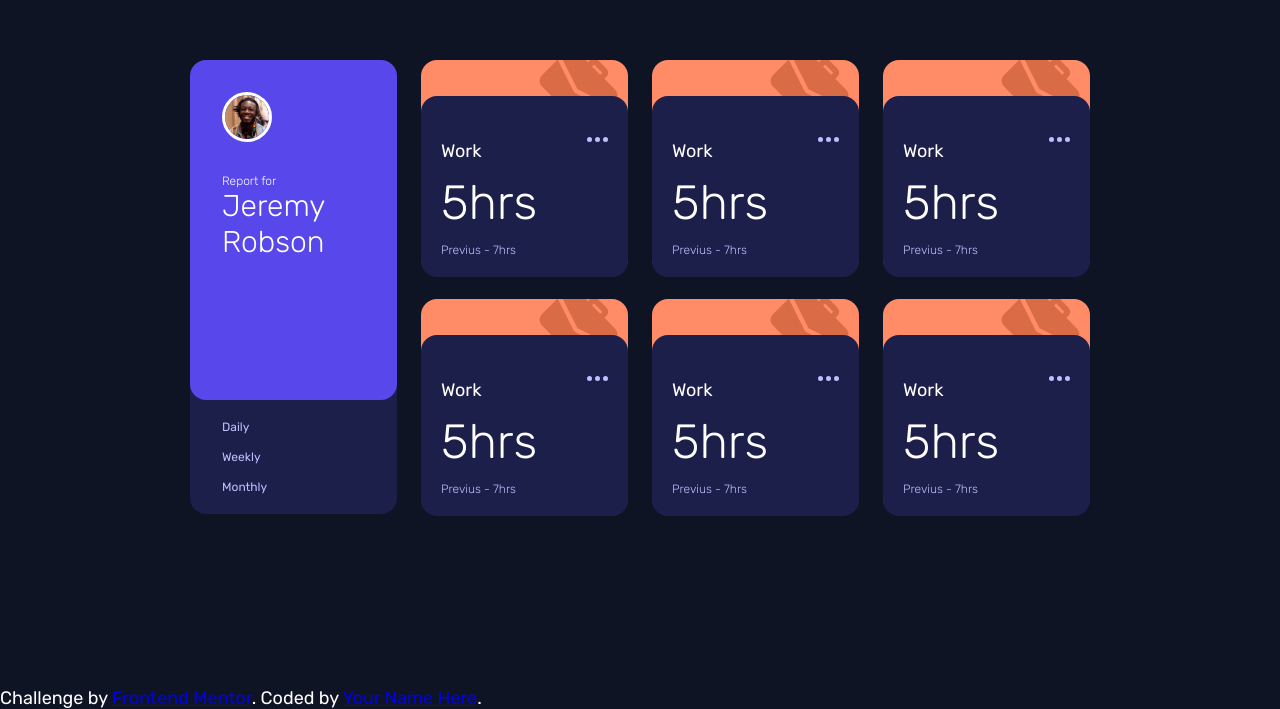
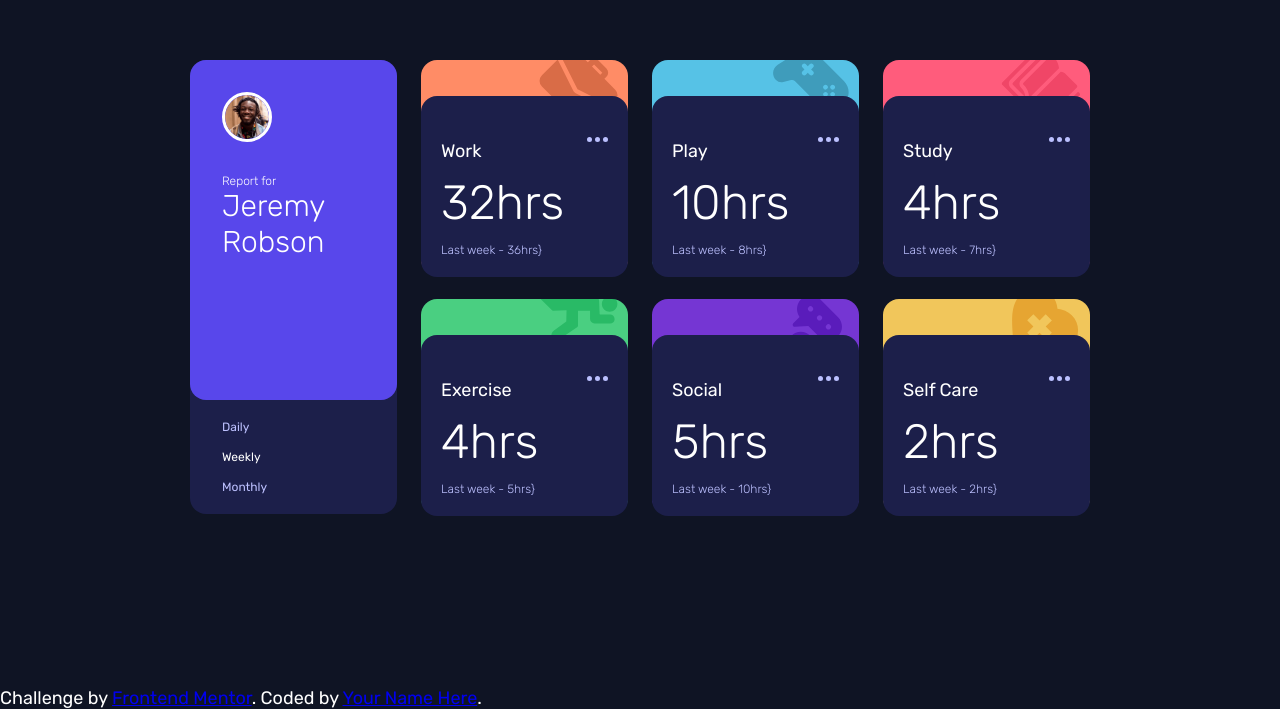
Before and after one commit to AndrewPechnikov/dashboard-activity, a plain HTML site: page index.html in a window 1280 px wide. Shown: the part 113-822 px from the top of the page. Drawn offline with Linux system fonts and the light colour scheme.

Commit message:
succes all

```diff
--- a/App.js
+++ b/App.js
@@ -0,0 +1,88 @@
+async function getDashboardData(url = '/data.json') {
+	const response = await fetch(url);
+	const data = await response.json();
+
+
+	return data;
+}
+
+class DashboardItem {
+	static PERIODS = {
+		daily: 'day',
+		weekly: 'week',
+		monthly: 'month'
+	}
+
+	constructor(data, container = '.dashboard__content', view = "weekly") {
+		this.data = data;
+		this.container = document.querySelector(container)
+		this.view = view;
+		this._createMarkup();
+	}
+
+	_createMarkup() {
+		const { title, timeframes } = this.data;
+		const id = title.toLowerCase().replace(/ /g, '-');
+		const { current, previous } = timeframes[this.view.toLowerCase()];
+		this.container.insertAdjacentHTML('beforeend', `
+			<div class= "dashboard__item  dashboard__item--${id}" >
+			<article class="tracking-card ">
+				<div class="tracking-card__header">
+					<h4 class="tracking-card__title">${title}</h4>
+					<img class="tracking-card__menu" src="images/icon-ellipsis.svg" alt="menu">
+				</div>
+				<div class="tracking-card__body">
+					<div class="tracking-card__time">
+						${current}hrs
+					</div>
+					<div class="tracking-card__prev-period">
+						Last ${DashboardItem.PERIODS[this.view]} - ${previous}hrs}
+					</div>
+				</div>
+			</article>
+			</div>
+   `);
+
+		this.time = this.container.querySelector(`.dashboard__item--${id} .tracking-card__time`)
+		this.prev = this.container.querySelector(`.dashboard__item--${id} .tracking-card__prev-period`)
+
+	}
+
+	changeView(viev) {
+
+		console.log(this.prev)
+		console.log(this.time)
+
+		this.view = viev.toLowerCase()
+		const { current, previous } = this.data.timeframes[this.view.toLowerCase()];
+
+
+		this.time.innerText = `${current}hrs`
+		this.prev.innerText = `Last ${DashboardItem.PERIODS[this.view]} - ${previous}hrs`;
+	}
+}
+
+
+document.addEventListener('DOMContentLoaded', () => {
+	getDashboardData()
+		.then(data => {
+			const activities = data.map(activity => new DashboardItem(activity));
+
+			const selectors = document.querySelectorAll('.view-selector__item');
+			selectors.forEach(selector => {
+				selector.addEventListener('click', function () {
+					selectors.forEach(sel => sel.classList.remove('view-selector__item--active'))
+					selector.classList.add('view-selector__item--active');
+
+					const currentView = selector.innerText.trim().toLowerCase();
+
+					activities.forEach(activity => activity.changeView(currentView))
+				})
+
+			})
+
+
+		})
+
+
+})
--- a/index.html
+++ b/index.html
@@ -33,82 +33,9 @@
           <div class="view-selector__item"> Daily</div>
           <div class="view-selector__item view-selector__item--active "> Weekly</div>
           <div class="view-selector__item"> Monthly</div>
-
-
         </div>
       </div>
-      <div class="dashboard__item  dashboard__item--work">
-        <article class="tracking-card ">
-          <div class="tracking-card__header">
-            <h4 class="tracking-card__title">Work</h4>
-            <img class="tracking-card__menu" src="images/icon-ellipsis.svg" alt="menu">
-          </div>
-          <div class="tracking-card__body">
-            <div class="tracking-card__time">5hrs</div>
-            <div class="tracking-card__prev-period">Previus - 7hrs</div>
-          </div>
-        </article>
-      </div>
-      <div class="dashboard__item  dashboard__item--work">
-        <article class="tracking-card ">
-          <div class="tracking-card__header">
-            <h4 class="tracking-card__title">Work</h4>
-            <img class="tracking-card__menu" src="images/icon-ellipsis.svg" alt="menu">
-          </div>
-          <div class="tracking-card__body">
-            <div class="tracking-card__time">5hrs</div>
-            <div class="tracking-card__prev-period">Previus - 7hrs</div>
-          </div>
-        </article>
-      </div>
-      <div class="dashboard__item  dashboard__item--work">
-        <article class="tracking-card ">
-          <div class="tracking-card__header">
-            <h4 class="tracking-card__title">Work</h4>
-            <img class="tracking-card__menu" src="images/icon-ellipsis.svg" alt="menu">
-          </div>
-          <div class="tracking-card__body">
-            <div class="tracking-card__time">5hrs</div>
-            <div class="tracking-card__prev-period">Previus - 7hrs</div>
-          </div>
-        </article>
-      </div>
-      <div class="dashboard__item  dashboard__item--work">
-        <article class="tracking-card ">
-          <div class="tracking-card__header">
-            <h4 class="tracking-card__title">Work</h4>
-            <img class="tracking-card__menu" src="images/icon-ellipsis.svg" alt="menu">
-          </div>
-          <div class="tracking-card__body">
-            <div class="tracking-card__time">5hrs</div>
-            <div class="tracking-card__prev-period">Previus - 7hrs</div>
-          </div>
-        </article>
-      </div>
-      <div class="dashboard__item  dashboard__item--work">
-        <article class="tracking-card ">
-          <div class="tracking-card__header">
-            <h4 class="tracking-card__title">Work</h4>
-            <img class="tracking-card__menu" src="images/icon-ellipsis.svg" alt="menu">
-          </div>
-          <div class="tracking-card__body">
-            <div class="tracking-card__time">5hrs</div>
-            <div class="tracking-card__prev-period">Previus - 7hrs</div>
-          </div>
-        </article>
-      </div>
-      <div class="dashboard__item  dashboard__item--work">
-        <article class="tracking-card ">
-          <div class="tracking-card__header">
-            <h4 class="tracking-card__title">Work</h4>
-            <img class="tracking-card__menu" src="images/icon-ellipsis.svg" alt="menu">
-          </div>
-          <div class="tracking-card__body">
-            <div class="tracking-card__time">5hrs</div>
-            <div class="tracking-card__prev-period">Previus - 7hrs</div>
-          </div>
-        </article>
-      </div>
+
 
   </section>
 
--- a/style.css
+++ b/style.css
@@ -103,7 +103,7 @@ body {
 }
 
 .view-selector__item:hover,
-.view-selector__item:active {
+.view-selector__item--active {
 	color: white;
 }
 
```
Also changed, not shown: 1 other file.
